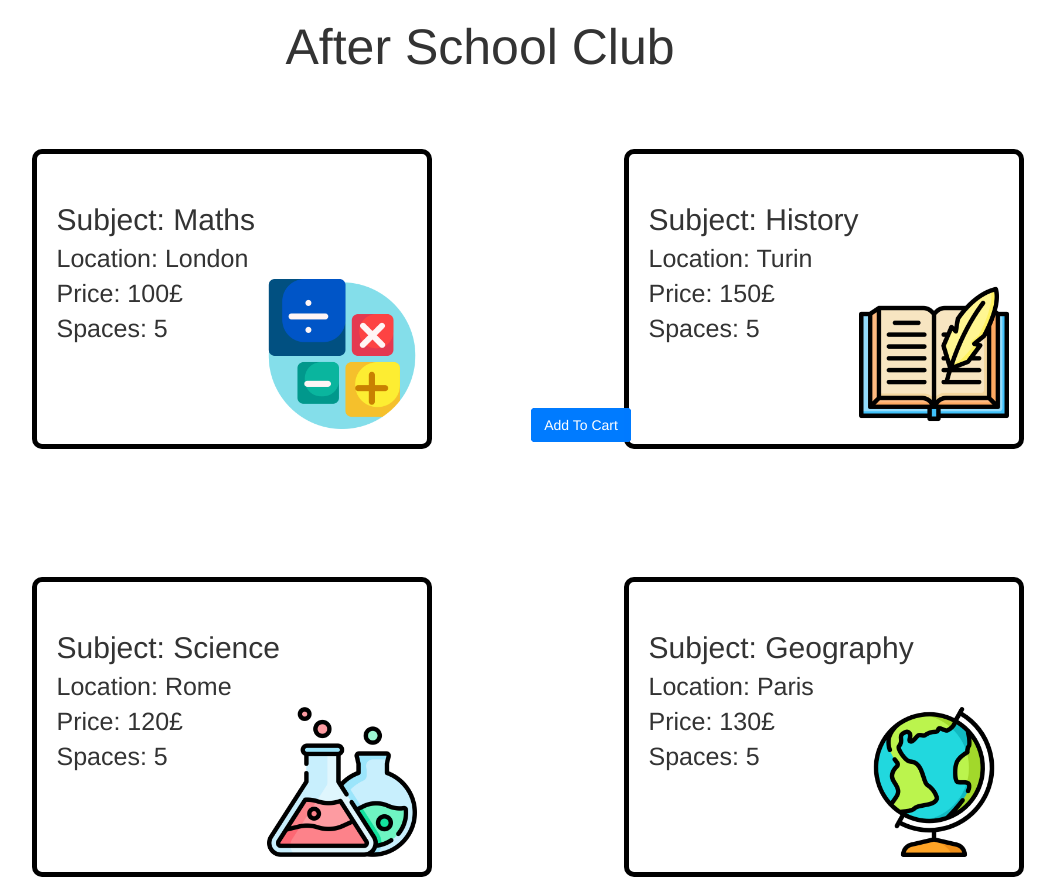
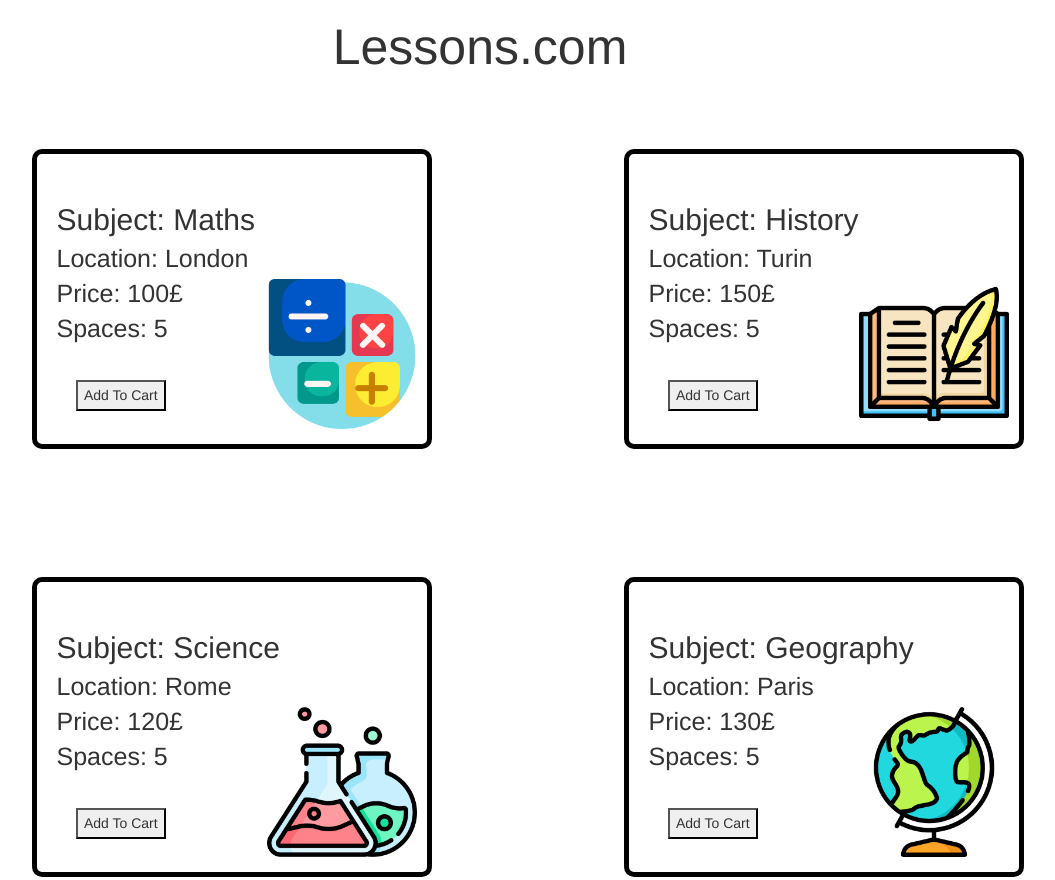
Before and after one commit to iCode1998/Coursework, a plain HTML site: page index.html in a window 1280 px wide. Shown: the top 880 px of the page, without its empty margins (160-1215 px from the left). Drawn offline with nearby package versions, Linux system fonts and the light colour scheme.

Commit message:
Css Updates/ Vue  Fix

```diff
--- a/index.html
+++ b/index.html
@@ -17,13 +17,13 @@
             <header>
                 <h1 v-text="sitename"></h1>
             </header>
-            <div class ="box_lesson" v-for="lesson in lessons" :key="index">
+            <div class ="box_lesson" v-for="(lesson,index) in lessons">
                 <img class= "icon_image" v-bind:src="lesson.image">
                 <h2 class="lessons_title" >Subject: {{lesson.title}}</h2>
                 <p class="lessons_location" >Location: {{lesson.locations}}</p>
                 <p class="lessons_price" >Price: {{lesson.price}}£</p>
                 <p class="lessons_space" >Spaces: {{lesson.spaces}}</p>
-                <button type="button" class="btn btn-primary" v-on:click="addToCart[lesson]" :disabled="!canAddToCart[lesson]">Add To Cart</button>
+                <button type="button" class="add_to_cart" v-on:click="addToCart(index)" :disabled="!canAddToCart(index)">Add To Cart</button>
             </div>
         </div>
 
--- a/src/lessons.js
+++ b/src/lessons.js
@@ -54,7 +54,7 @@ const marketing= {
 
 const computer_science = {
     "id":"7",
-    "title":"Computer Science",
+    "title":"C.Science",
     "locations": "London",
     "price":200,
     "image":"assets/cs.png",
--- a/src/vue.js
+++ b/src/vue.js
@@ -1,7 +1,7 @@
 var vueApp = new Vue({
     el: '#app',
     data: {
-        sitename: 'After School Club',
+        sitename: 'Lessons.com',
         lessons: [maths,history,science,geography,english,marketing,computer_science,biology,chemistry,art],
         cart:[],
     },
@@ -10,13 +10,13 @@ var vueApp = new Vue({
 
 
         addToCart: function(lesson){
-            this.cart.push(this.product[lesson].id)
-            this.product[lesson].spaces--;
+            this.cart.push(this.lessons[lesson].id)
+            this.lessons[lesson].spaces--;
         },
 
    // Disallows to add any more items if the remaining spaces are 0
         canAddToCart: function(lesson){
-             return this.product[lesson].spaces > 0;
+             return this.lessons[lesson].spaces > 0;
         }
     },
 
--- a/style/style.css
+++ b/style/style.css
@@ -38,9 +38,8 @@ h2 {
 
 }
 /* add to cart button */
-.box_lesson button {
-  position: fixed;
-  top: 51%;
-  left: 54%;
-
-}
+.add_to_cart {
+  position: relative;
+  top: 20%;
+  left: 10%;
+  }
```
